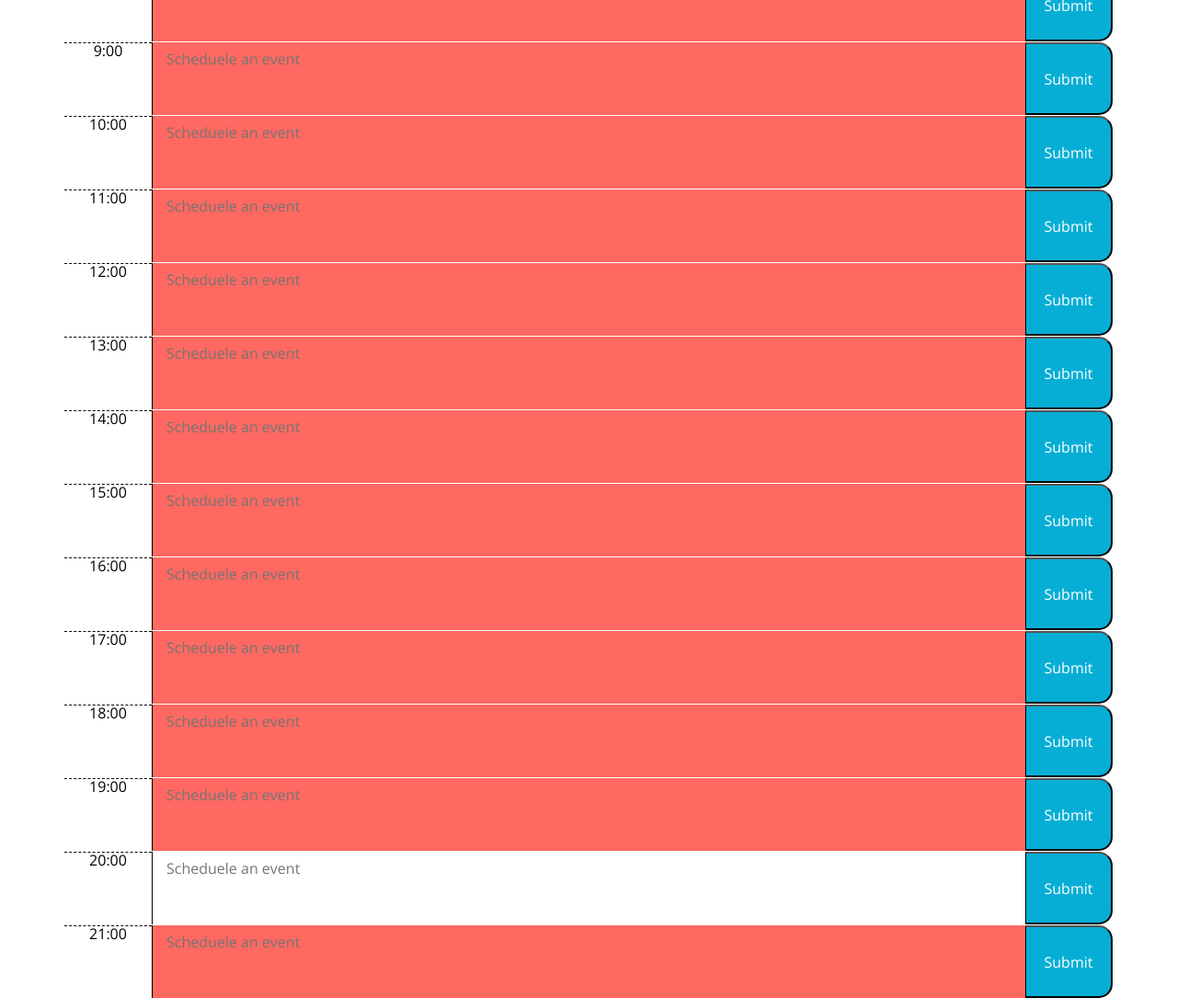
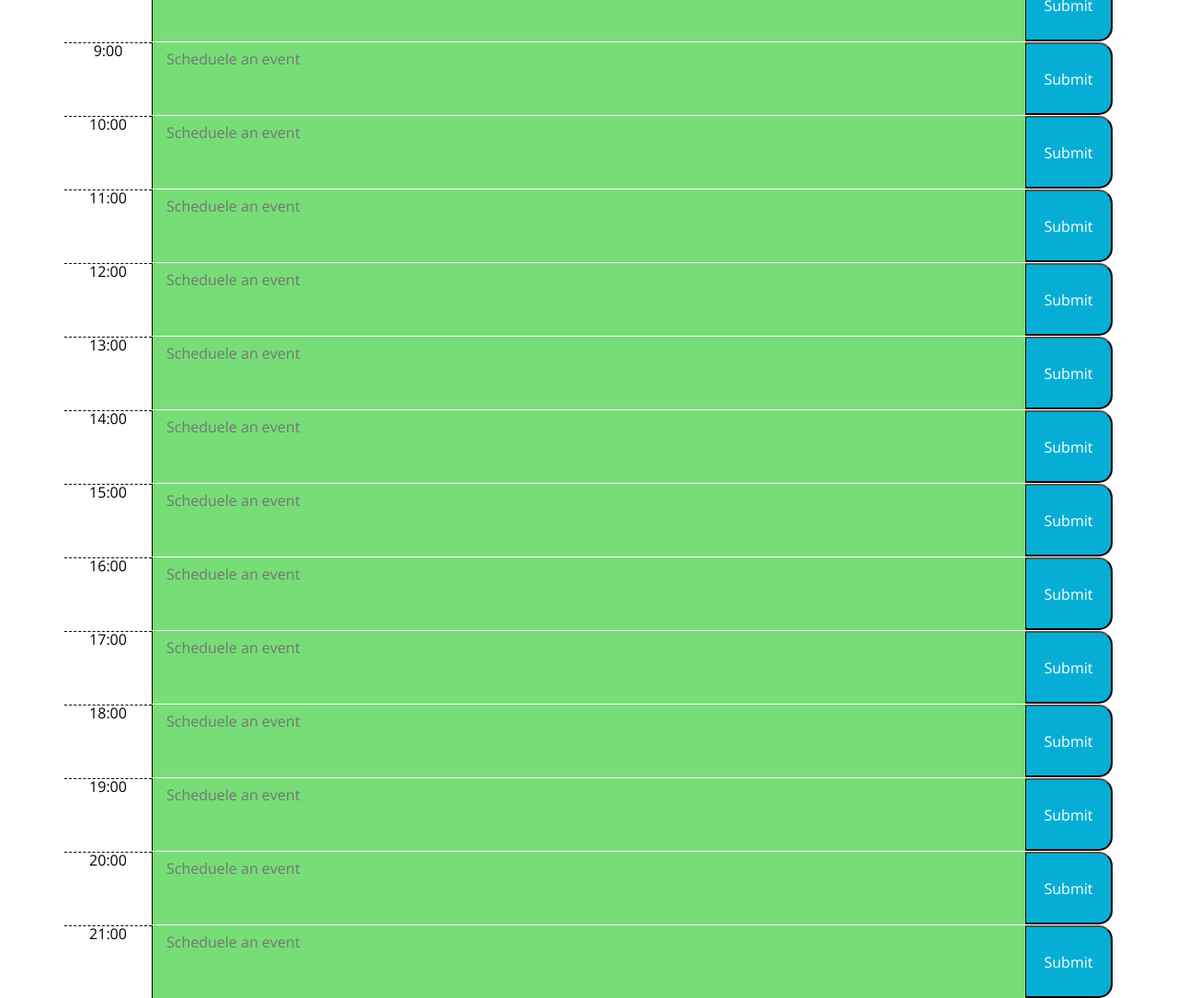
Before and after one commit to AlenaReh/Planner, a plain HTML site: page index.html in a window 1280 px wide. Shown: the part 660-1745 px from the top of the page at 92% size. Drawn offline with nearby package versions, Linux system fonts and the light colour scheme.

Commit message:
Color coding is fixed

```diff
--- a/assets/js/script.js
+++ b/assets/js/script.js
@@ -108,55 +108,55 @@ if (currentTime > ninePm) {
 }
 
 // Color Coding for present events
-if (currentTime = fiveAm) {
+if (currentTime === fiveAm) {
   $("#event-5am").removeClass("past future").addClass("present");
 }
-if (currentTime = sixAm) {
+if (currentTime === sixAm) {
   $("#event-6am").removeClass("past future").addClass("present");
 }
-if (currentTime = sevenAm) {
+if (currentTime === sevenAm) {
   $("#event-7am").removeClass("past future").addClass("present");
 }
-if (currentTime = eightAm) {
+if (currentTime === eightAm) {
   $("#event-8am").removeClass("past future").addClass("present");
 }
-if (currentTime = nineAm) {
+if (currentTime === nineAm) {
   $("#event-9am").removeClass("past future").addClass("present");
 }
-if (currentTime = tenAm) {
+if (currentTime === tenAm) {
   $("#event-10am").removeClass("past future").addClass("present");
 }
-if (currentTime = elevenAm) {
+if (currentTime === elevenAm) {
   $("#event-11am").removeClass("past future").addClass("present");
 }
-if (currentTime = twelveAm) {
+if (currentTime === twelveAm) {
   $("#event-12pm").removeClass("past future").addClass("present");
 }
-if (currentTime = onePm) {
+if (currentTime === onePm) {
   $("#event-1pm").removeClass("past future").addClass("present");
 }
-if (currentTime = twoPm) {
+if (currentTime === twoPm) {
   $("#event-2pm").removeClass("past future").addClass("present");
 }
-if (currentTime = threePm) {
+if (currentTime === threePm) {
   $("#event-3pm").removeClass("past future").addClass("present");
 }
-if (currentTime = fourPm) {
+if (currentTime === fourPm) {
   $("#event-4pm").removeClass("past future").addClass("present");
 }
-if (currentTime = fivePm) {
+if (currentTime === fivePm) {
   $("#event-5pm").removeClass("past future").addClass("present");
 }
-if (currentTime = sixPm) {
+if (currentTime === sixPm) {
   $("#event-6pm").removeClass("past future").addClass("present");
 }
-if (currentTime = sevenPm) {
+if (currentTime === sevenPm) {
   $("#event-7pm").removeClass("past future").addClass("present");
 }
-if (currentTime = eightPm) {
+if (currentTime === eightPm) {
   $("#event-8pm").removeClass("past future").addClass("present");
 }
-if (currentTime = ninePm) {
+if (currentTime === ninePm) {
   $("#event-9pm").removeClass("past future").addClass("present");
 }
 
--- a/index.html
+++ b/index.html
@@ -127,7 +127,7 @@
 
         <div class="row time-block" id="8pm">
           <div class="col-md-1 hour" id="20">20:00</div>
-          <textarea type="text" class="col-md-10 description" id="event-8m" name="event-8pm" placeholder="Scheduele an event"></textarea>
+          <textarea type="text" class="col-md-10 description" id="event-8pm" name="event-8pm" placeholder="Scheduele an event"></textarea>
           <input type="submit" class="col-md-1 saveBtn" id="save-event-8pm">
         </div>
 
```
